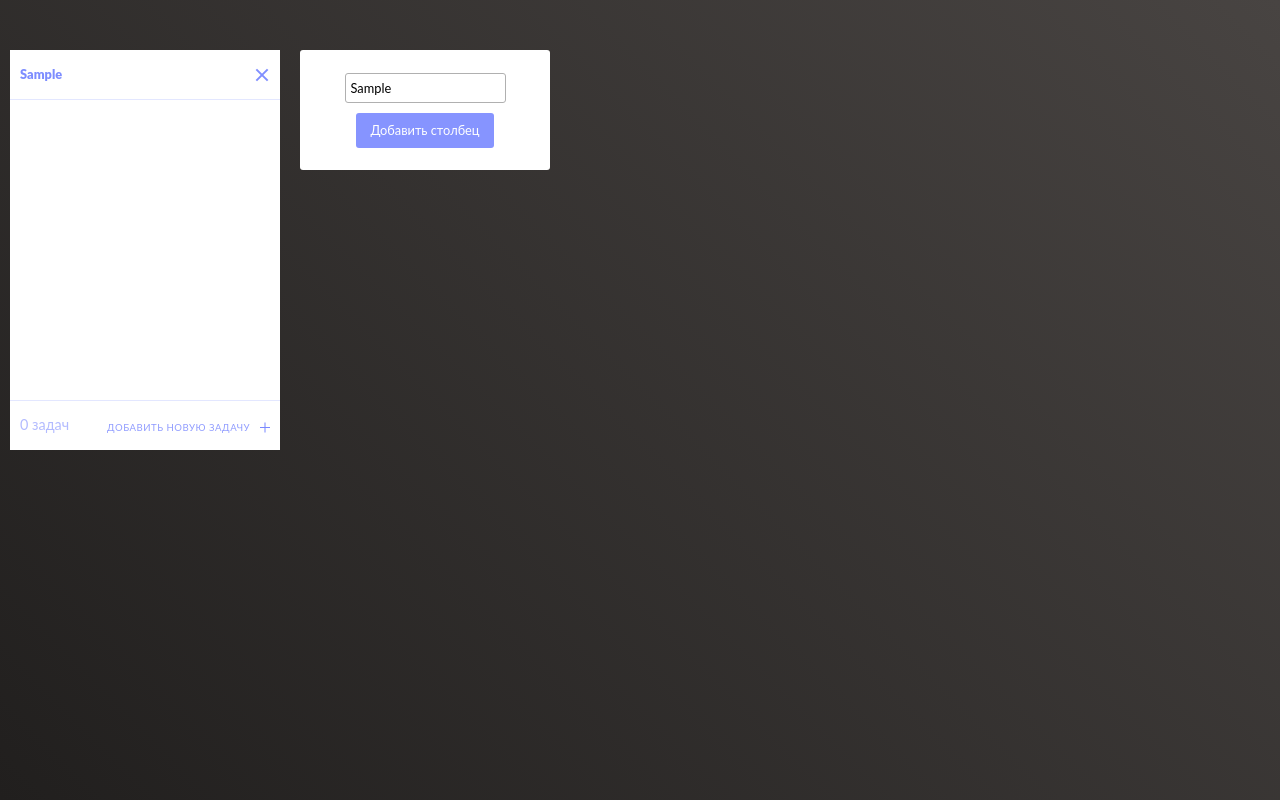
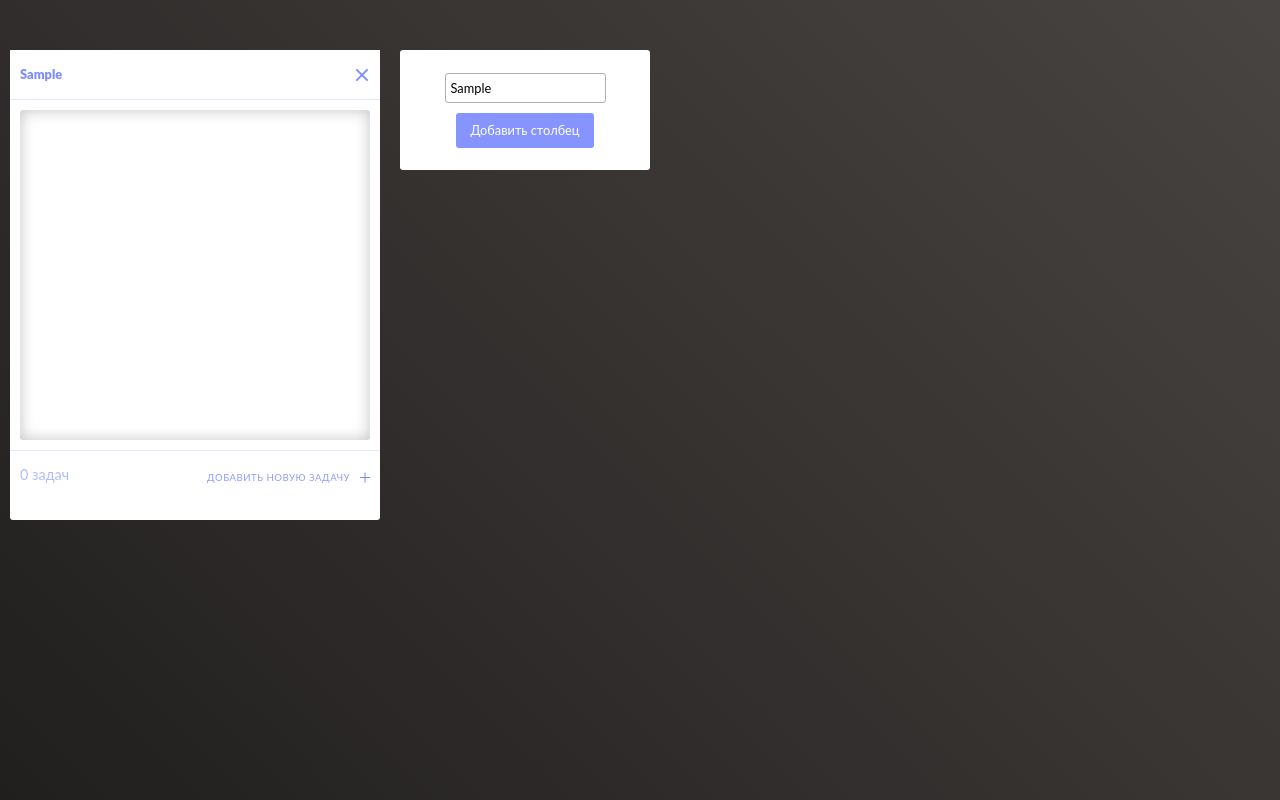
Before and after one commit to Alexandr-web/trello-clone, a website: page src/index.html in a window 1280 px wide. Both pictures are taken after typing "Sample" into the empty fields and a click on the button "Добавить столбец". Drawn offline with Linux system fonts and the light colour scheme; files that its build step writes are made by us from their sources.

Commit message:
изменил дизайн

```diff
--- a/docs/css/main.css
+++ b/docs/css/main.css
@@ -416,8 +416,8 @@ body {
 }
 
 .wrapper__block {
-  width: 270px;
-  height: 400px;
+  width: 370px;
+  height: 470px;
   border-radius: 3px;
   background-color: #fff;
   position: relative;
@@ -426,7 +426,7 @@ body {
   transition: .4s;
   display: grid;
   grid-template-columns: 1fr;
-  grid-template-rows: 50px 300px 50px;
+  grid-template-rows: 50px 350px 50px;
 }
 
 .wrapper__block-form {
@@ -541,8 +541,11 @@ body {
 }
 
 .wrapper__block-main-tasks {
+  -webkit-box-shadow: inset 0 0 15px #c2c2c2;
+          box-shadow: inset 0 0 15px #c2c2c2;
   height: 100%;
-  padding: 0 10px;
+  padding: 10px;
+  border-radius: 3px;
   overflow: auto;
   display: -webkit-box;
   display: -ms-flexbox;
--- a/src/scss/style.scss
+++ b/src/scss/style.scss
@@ -66,15 +66,15 @@ h6 {
     gap: 20px;
   }
   &__block {
-    width: 270px;
-    height: 400px;
+    width: 370px;
+    height: 470px;
     border-radius: 3px;
     background-color: #fff;
     position: relative;
     transition: .4s;
     display: grid;
     grid-template-columns: 1fr;
-    grid-template-rows: 50px 300px 50px;
+    grid-template-rows: 50px 350px 50px;
     &-form {
       position: absolute;
       top: 0;
@@ -151,8 +151,10 @@ h6 {
       padding: 10px;
       background-color: #fff;
       &-tasks {
+        box-shadow: inset 0 0 15px #c2c2c2;
         height: 100%;
-        padding: 0 10px;
+        padding: 10px;
+        border-radius: 3px;
         overflow: auto;
         display: flex;
         flex-direction: column;
```
